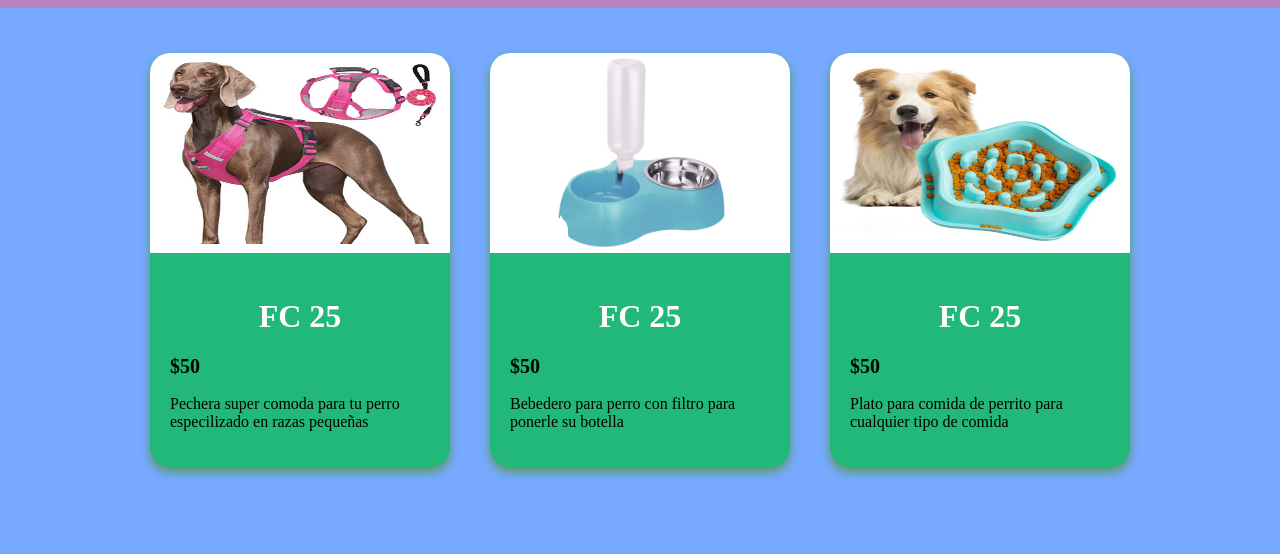
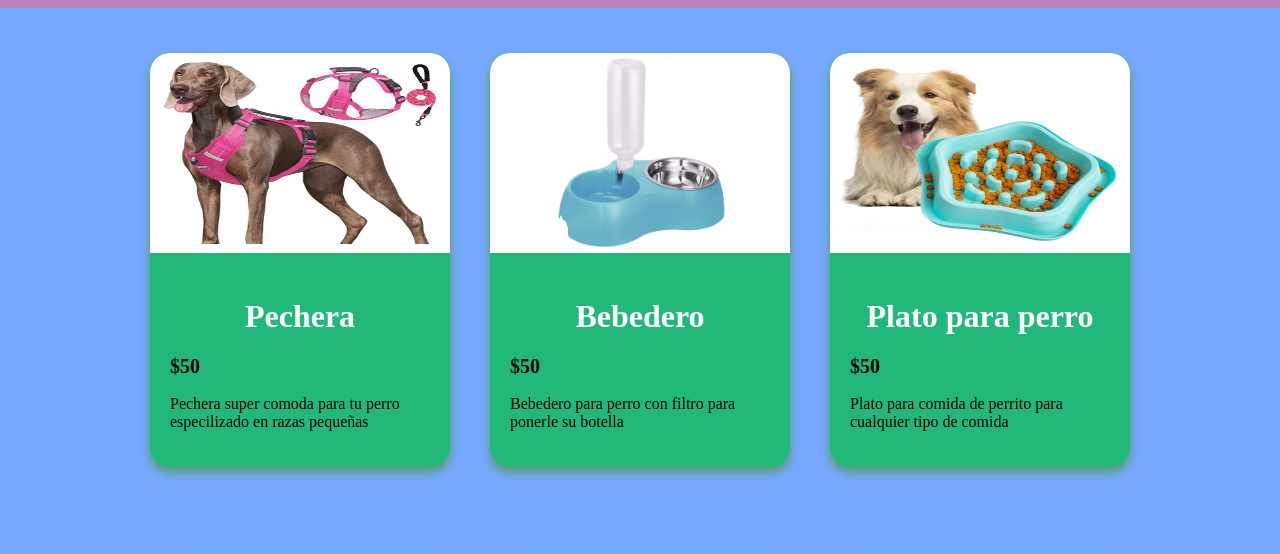
Before and after one commit to Ernesto095/Desaf-o-2-Ra-l-Quito, a plain HTML site: page Desafio 2 Raúl Quito/Paginas/catalogo.html in a window 1280 px wide. Shown: the part 167-721 px from the top of the page. Drawn offline with Linux system fonts and the light colour scheme.

Commit message:
Desafio 2

```diff
--- a/Desafio 2 Raúl Quito/Paginas/catalogo.html
+++ b/Desafio 2 Raúl Quito/Paginas/catalogo.html
@@ -23,7 +23,7 @@
         <div class="card">
             <img src="../img/peche.jpg" alt="">
             <div class="carta">
-                <h1>FC 25</h1>
+                <h1>Pechera</h1>
                 <h2>$50</h2>
                 <p>Pechera super comoda para tu perro especilizado en razas pequeñas</p>
             </div>
@@ -31,7 +31,7 @@
         <div class="card">
             <img src="../img/agua.jpg" alt="">
             <div class="carta">
-                <h1>FC 25</h1>
+                <h1>Bebedero</h1>
                 <h2>$50</h2>
                 <p>Bebedero para perro con filtro para ponerle su botella</p>
             </div>
@@ -39,7 +39,7 @@
         <div class="card">
             <img src="../img/plato.webp" alt="">
             <div class="carta">
-                <h1>FC 25</h1>
+                <h1>Plato para perro </h1>
                 <h2>$50</h2>
                 <p>Plato para comida de perrito para cualquier tipo de comida</p>
             </div>
```
Also changed, not shown: index.html (renamed from Desafio 2 Raúl Quito/index.html).
